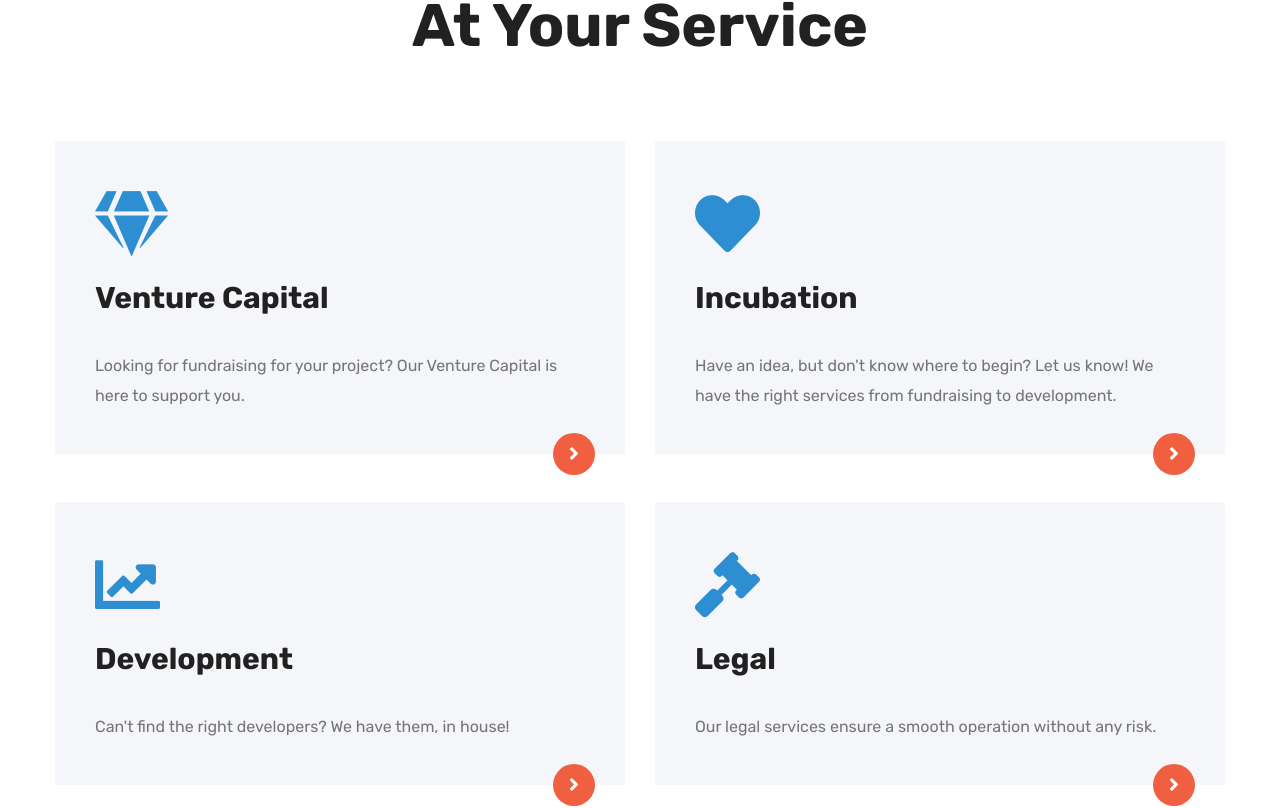
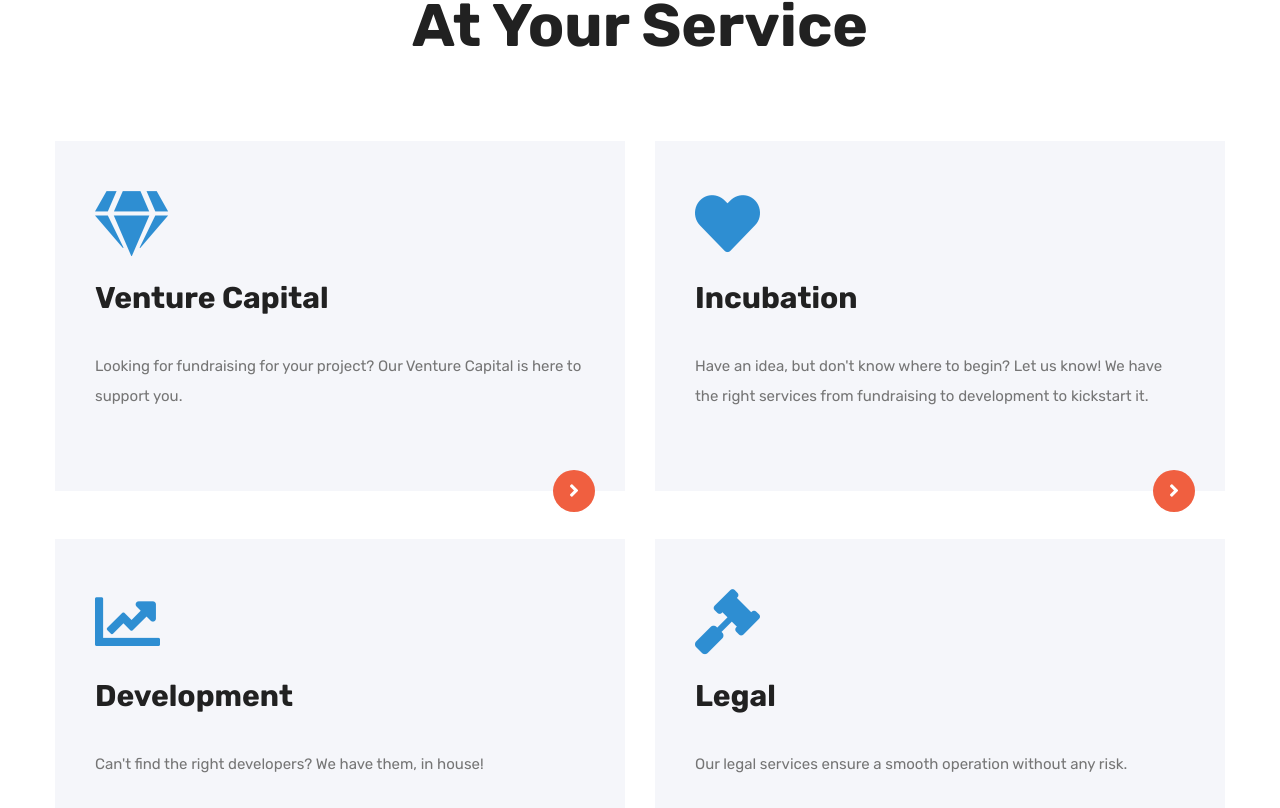
Before and after one commit to Giftea/ggg, a Next.js app: page / in a window 1280 px wide. Shown: the part 1678-2486 px from the top of the page. Built offline with nearby package versions, Linux system fonts and the light colour scheme.

Commit message:
fixed box sizes

```diff
--- a/assets/css/components/services.css
+++ b/assets/css/components/services.css
@@ -60,6 +60,7 @@
   padding-top: 50px;
   padding-bottom: 43px;
   width: 100%;
+  height: 350px;
 }
 .what-we-do .single-what-we-do-one:before {
   background: #f05f40;
@@ -91,7 +92,7 @@
 }
 .what-we-do .single-what-we-do-one p {
   color: #757575;
-  font-size: 16px;
+  font-size: 15px;
   line-height: 30px;
   margin: 0;
   transition: all 0.4s ease;
--- a/assets/css/responsive.css
+++ b/assets/css/responsive.css
@@ -283,7 +283,8 @@
     padding-bottom: 70px;
   }
   .what-we-do .single-what-we-do-one {
-    margin-bottom: 50px;
+    margin-bottom: 3rem;
+    height: auto;
   }
 
 }
--- a/components/services.js
+++ b/components/services.js
@@ -8,7 +8,7 @@ const Service = () => {
           <h3 className="broad-title">At Your Service</h3>
         </div>
         <div className="row">
-          <div className="col-sm-6 col-md-6 my-2 my-md-4">
+          <div className=" col-md-6 my-2 my-md-4">
             <div className="single-what-we-do-one hvr-bounce-to-bottom">
               <i className="fa fa-gem"></i>
               <a href="/#">
@@ -21,19 +21,19 @@ const Service = () => {
               <a href="/#" className="read-more fas fa-angle-right"></a>
             </div>
           </div>
-          <div className="col-sm-6 col-md-6 my-2 my-md-4">
+          <div className=" col-md-6 my-2 my-md-4">
             <div className="single-what-we-do-one hvr-bounce-to-bottom">
               <i className="fa fa-heart"></i>
               <a href="/#">
                 <h3>Incubation</h3>
               </a>
               <p>Have an idea, but don't know where to begin? Let us know! We
-                have the right services from fundraising to development.
+                have the right services from fundraising to development to kickstart it.
               </p>
               <a href="/#" className="read-more fas fa-angle-right"></a>
             </div>
           </div>
-          <div className="col-sm-6 col-md-6 my-2 my-md-4">
+          <div className=" col-md-6 my-2 my-md-4">
             <div className="single-what-we-do-one hvr-bounce-to-bottom">
               <i class="fa fa-level-up" aria-hidden="true"></i>
               <a href="/#">
@@ -44,7 +44,7 @@ const Service = () => {
             </div>
           </div>
 
-          <div className="col-sm-6 col-md-6 my-2 my-md-4">
+          <div className=" col-md-6 my-2 my-md-4">
             <div className="single-what-we-do-one hvr-bounce-to-bottom">
               <i className="fa fa-gavel"></i>
               <a href="/#">
--- a/data/index.js
+++ b/data/index.js
@@ -27,7 +27,7 @@ import sliderOne1 from "@/img/bgOne.jpg";
 export const SliderOneData = [
   {
     image: sliderOne1,
-    title: "We are preparing something Exciting & Amazing for You",
+    title: "We are preparing something exciting & amazing for You",
     subText: "Global Guidance Group",
     button: {
       label: "Find Out More",
```
